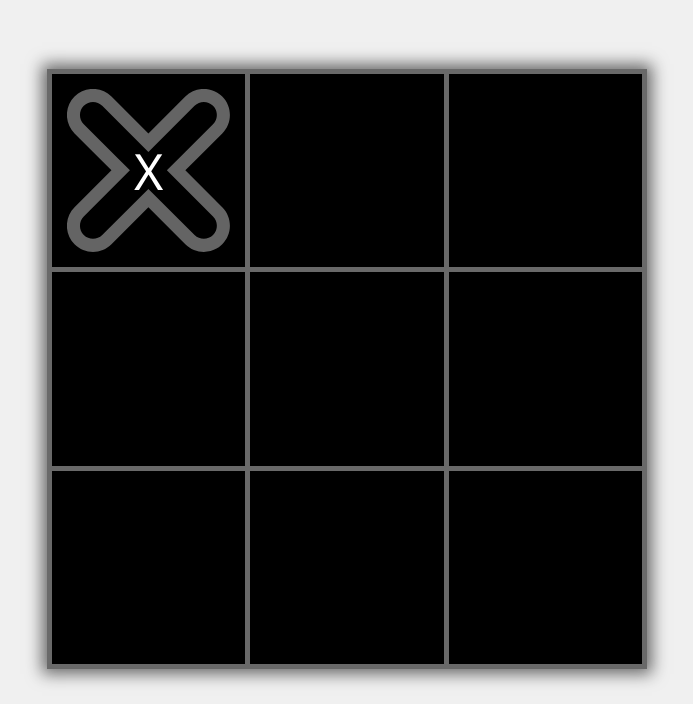
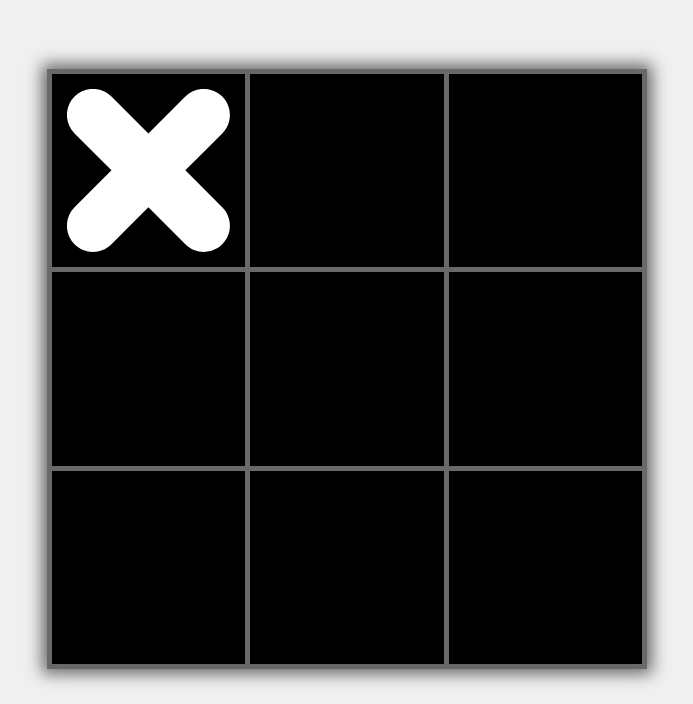
Before and after one commit to xswitch/odin_tictactoe, a plain HTML site: page index.html in a window 1280 px wide. Both pictures are taken after a click on the element 441 px from the left and 266 px from the top of the page. Shown: the part 96-800 px from the top of the page, without its empty margins (293-986 px from the left). Drawn offline with Linux system fonts and the light colour scheme.

Commit message:
Added svg's to placed marks, and updated some code to make adding new marks or changing them easier

```diff
--- a/script.js
+++ b/script.js
@@ -104,7 +104,11 @@ const gameController = (function() {
     }
 
     function getMark() {
-        return currentMark;
+        return [currentMark, getMarkIndex()];
+    }
+
+    function getMarkIndex() {
+        return marks.indexOf(currentMark);
     }
 
     function changeMark() {
@@ -122,8 +126,8 @@ const gameController = (function() {
 
 const displayController = (function() {
     const imageUrls = [
-        "url('/img/cross-outline.svg'",
-        "url('/img/circle-outline.svg'",
+        ["url('/img/cross-outline.svg'", "url('/img/cross.svg'"],
+        ["url('/img/circle-outline.svg'", "url('/img/circle.svg'"],
     ]
 
     // Creates all elements based on values in passed array
@@ -152,7 +156,7 @@ const displayController = (function() {
     // If cell is available, play round on that cell
     function cellClick(e, row, cell) {
         if (!gameBoard.isAvailable(row, cell)) return;
-        e.target.textContent = gameController.getMark();
+        e.target.style.backgroundImage = imageUrls[gameController.getMark()[1]][1]
         e.target.classList.remove('free');
         gameController.playRound(row, cell)
     }
@@ -160,7 +164,8 @@ const displayController = (function() {
     //
     function cellHover(e, row, cell) {
         if (!gameBoard.isAvailable(row, cell)) return;
-        (gameController.getMark() == 'X') ? e.target.style.backgroundImage = imageUrls[0] : e.target.style.backgroundImage = imageUrls[1]
+        e.target.style.backgroundImage = imageUrls[gameController.getMark()[1]][0]
+
     }
 
     function cellLeave(e, row, cell) {
--- a/style.css
+++ b/style.css
@@ -50,3 +50,7 @@ main {
     background-repeat: no-repeat;
     padding: 15px;
 }
+
+.cell.free {
+    cursor: pointer;
+}
```
Also changed, not shown: img/circle.svg (added), img/cross.svg (added).
